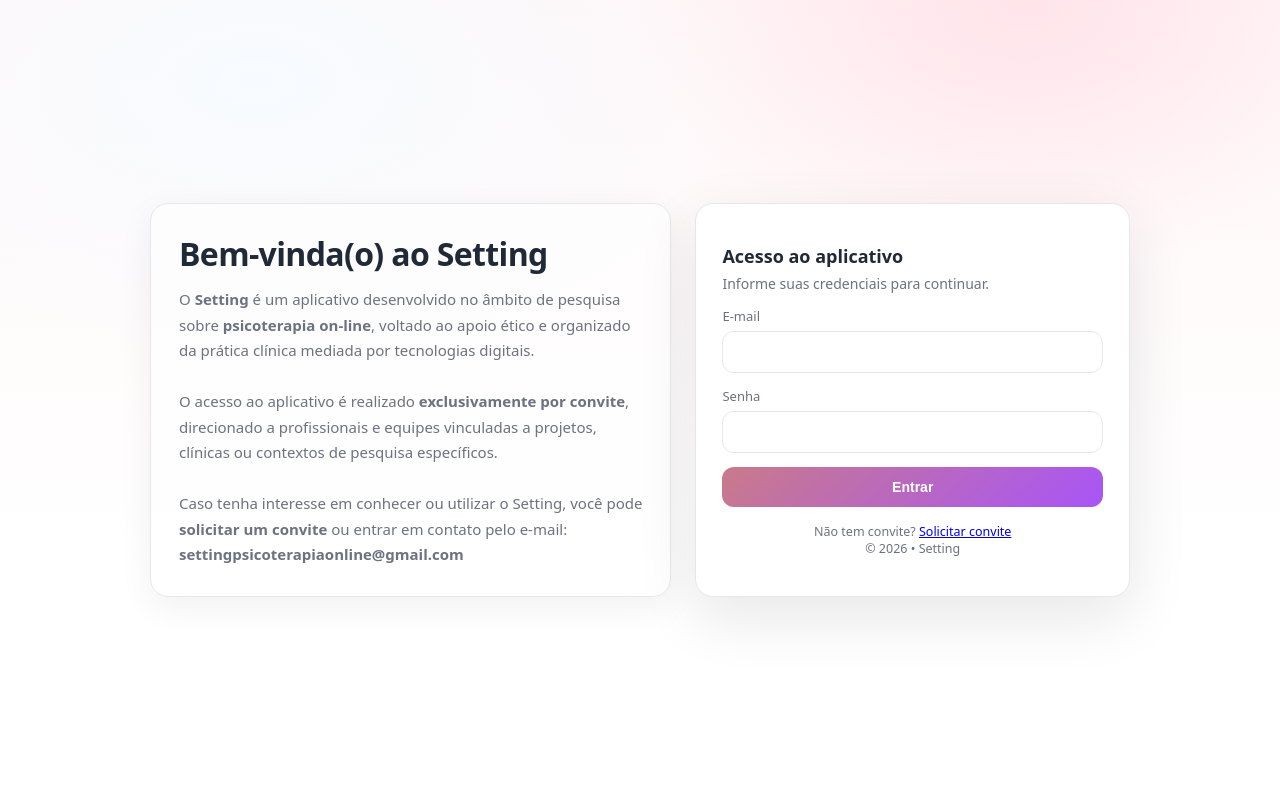
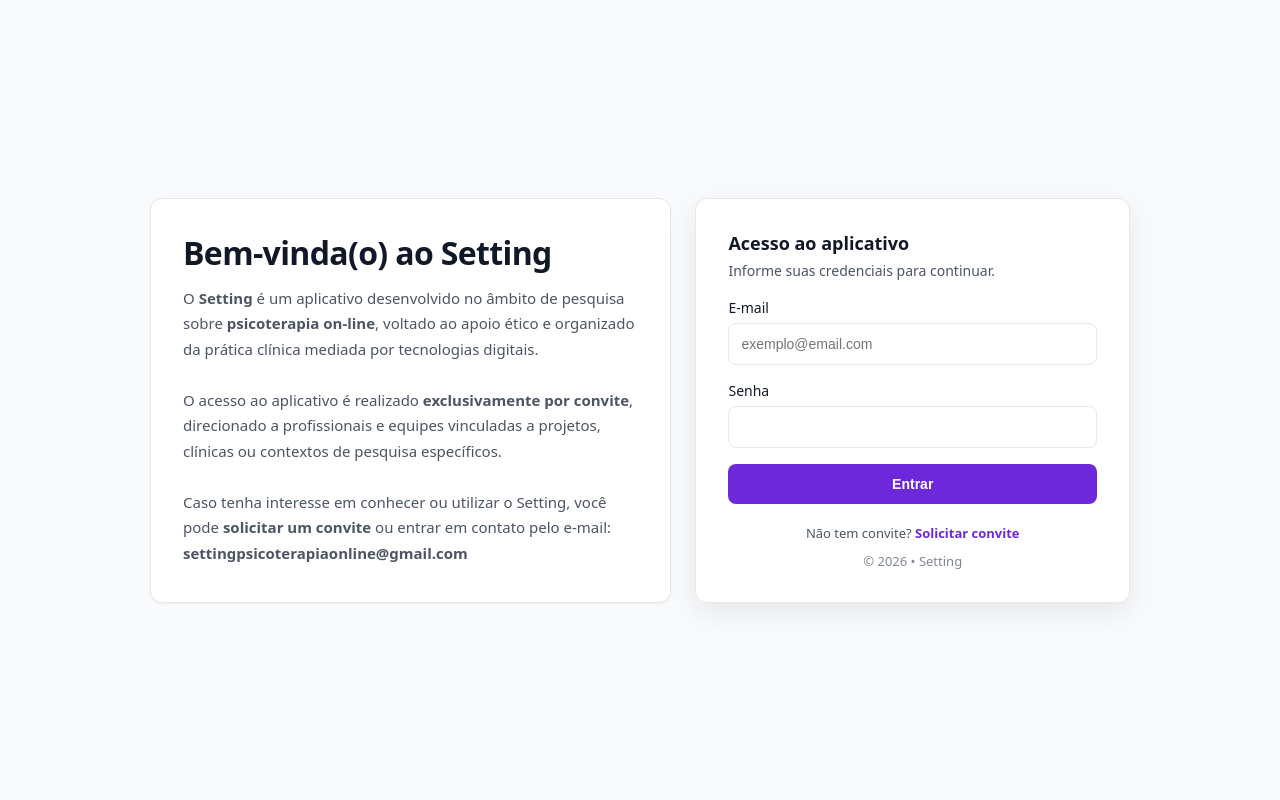
Before and after one commit to sabrinaandraderocha-cmyk/setting-psicoterapia-online, a FastAPI app: page /login in a window 1280 px wide. Run offline with FastAPI, Linux system fonts and the light colour scheme.

Commit message:
Update login.html

```diff
--- a/app/templates/login.html
+++ b/app/templates/login.html
@@ -6,143 +6,166 @@
   <title>Entrar no Setting</title>
 
   <style>
-    :root{
-      --bg1:#fff6f7;
-      --bg2:#f7fbff;
-      --card:#ffffff;
-      --text:#1f2937;
-      --muted:#6b7280;
-      --border:#e5e7eb;
-      --accent:#c97a8a;
-      --accent2:#a855f7;
-      --danger:#b91c1c;
-      --shadow: 0 20px 60px rgba(17,24,39,.10);
-      --radius: 18px;
-      --focus: 0 0 0 4px rgba(201,122,138,.25);
+    /* VARIÁVEIS ATUALIZADAS PARA O NOVO PADRÃO ROXO */
+    :root {
+      --bg: #f9fafb;           /* Cinza suave para o fundo */
+      --card: #ffffff;
+      --text: #111827;         /* Gray 900 */
+      --muted: #4b5563;        /* Gray 600 */
+      --border: #e5e7eb;
+      --accent: #6D28D9;       /* Roxo vibrante (Setting) */
+      --accent-dark: #4C1D95;  /* Roxo escuro para hover */
+      --danger: #dc2626;
+      --shadow: 0 10px 30px rgba(0,0,0,0.08);
+      --radius: 12px;          /* Padronizado com os cards da Home */
+      --focus: 0 0 0 3px rgba(109, 40, 217, 0.15);
     }
 
-    *{ box-sizing:border-box; }
+    * { box-sizing: border-box; }
 
-    body{
-      margin:0;
+    body {
+      margin: 0;
       font-family: system-ui, -apple-system, Segoe UI, Roboto, Arial;
-      color:var(--text);
-      background:
-        radial-gradient(900px 500px at 20% 10%, var(--bg2), transparent 60%),
-        radial-gradient(700px 500px at 80% 0%, #ffe4ea, transparent 55%),
-        linear-gradient(180deg, var(--bg1), #ffffff 70%);
-      min-height:100vh;
-      display:grid;
-      place-items:center;
+      color: var(--text);
+      background-color: var(--bg); /* Fundo limpo e profissional */
+      min-height: 100vh;
+      display: grid;
+      place-items: center;
       padding: 28px 16px;
     }
 
-    .wrap{
-      width:100%;
+    .wrap {
+      width: 100%;
       max-width: 980px;
-      display:grid;
+      display: grid;
       grid-template-columns: 1.2fr 1fr;
       gap: 24px;
     }
 
-    .hero{
-      padding: 28px;
+    .hero {
+      padding: 32px;
       border-radius: var(--radius);
-      background: rgba(255,255,255,.65);
-      border:1px solid var(--border);
-      box-shadow: 0 10px 35px rgba(17,24,39,.06);
+      background: #ffffff;
+      border: 1px solid var(--border);
+      box-shadow: 0 1px 3px rgba(0,0,0,0.05);
     }
 
-    h1{
+    h1 {
       margin: 0 0 12px 0;
       font-size: 32px;
       letter-spacing: -0.02em;
+      color: var(--text);
+      font-weight: 800;
     }
 
-    .sub{
+    .sub {
       color: var(--muted);
       font-size: 15px;
       line-height: 1.7;
       margin: 0;
     }
 
-    .card{
+    .card {
       background: var(--card);
       border-radius: var(--radius);
       box-shadow: var(--shadow);
-      padding: 26px;
-      border:1px solid var(--border);
-      display:flex;
+      padding: 32px;
+      border: 1px solid var(--border);
+      display: flex;
       flex-direction: column;
       justify-content: center;
     }
 
-    .card h2{
-      margin:0 0 6px 0;
+    .card h2 {
+      margin: 0 0 6px 0;
       font-size: 18px;
+      font-weight: 700;
     }
 
-    .card p{
-      margin:0 0 14px 0;
+    .card p {
+      margin: 0 0 18px 0;
       color: var(--muted);
       font-size: 14px;
     }
 
-    label{
-      display:block;
-      font-size: 13px;
-      color: var(--muted);
+    label {
+      display: block;
+      font-size: 14px;
+      font-weight: 500;
+      color: var(--text);
       margin-bottom: 6px;
     }
 
-    input{
-      width:100%;
+    input {
+      width: 100%;
       padding: 12px;
-      border-radius: 12px;
-      border:1px solid var(--border);
+      border-radius: 8px;
+      border: 1px solid var(--border);
       font-size: 14px;
-      margin-bottom: 14px;
+      margin-bottom: 16px;
+      background: #fff;
+      transition: border-color 0.2s, box-shadow 0.2s;
     }
 
-    input:focus{
-      outline:none;
+    input:focus {
+      outline: none;
       border-color: var(--accent);
       box-shadow: var(--focus);
     }
 
-    .btn{
-      width:100%;
+    /* BOTÃO PADRONIZADO (SEM DEGRADÊ) */
+    .btn {
+      width: 100%;
       padding: 12px;
-      border-radius: 12px;
-      border:none;
-      font-weight: 700;
+      border-radius: 8px;
+      border: none;
+      font-weight: 600;
       font-size: 14px;
-      color:#fff;
-      background: linear-gradient(135deg, var(--accent), var(--accent2));
-      cursor:pointer;
+      color: #fff;
+      background: var(--accent);
+      cursor: pointer;
+      transition: background 0.2s, transform 0.1s;
     }
 
-    .btn:hover{ filter: brightness(1.05); }
+    .btn:hover {
+      background: var(--accent-dark);
+    }
 
-    .error{
-      background: rgba(185,28,28,.08);
+    .btn:active {
+      transform: scale(0.98);
+    }
+
+    .error {
+      background: rgba(220, 38, 38, 0.08);
       color: var(--danger);
-      border:1px solid rgba(185,28,28,.25);
+      border: 1px solid rgba(220, 38, 38, 0.2);
       padding: 10px 12px;
-      border-radius: 12px;
+      border-radius: 8px;
       font-size: 13px;
       margin-bottom: 14px;
     }
 
-    .foot{
-      margin-top: 16px;
-      font-size: 12.5px;
+    .foot {
+      margin-top: 20px;
+      font-size: 13px;
       color: var(--muted);
-      text-align:center;
+      text-align: center;
     }
 
-    @media (max-width: 860px){
-      .wrap{ grid-template-columns: 1fr; }
+    .foot a {
+      color: var(--accent);
+      text-decoration: none;
+      font-weight: 600;
+    }
+
+    .foot a:hover {
+      text-decoration: underline;
+    }
+
+    @media (max-width: 860px) {
+      .wrap { grid-template-columns: 1fr; }
+      .hero { order: 2; }
+      .card { order: 1; }
     }
   </style>
 </head>
@@ -178,7 +201,7 @@
 
       <form method="post" action="/login">
         <label for="email">E-mail</label>
-        <input id="email" name="email" type="email" required />
+        <input id="email" name="email" type="email" required placeholder="exemplo@email.com" />
 
         <label for="password">Senha</label>
         <input id="password" name="password" type="password" required />
@@ -188,7 +211,7 @@
 
       <div class="foot">
         Não tem convite? <a href="/solicitar-convite">Solicitar convite</a><br />
-        © 2026 • Setting
+        <span style="display:block; margin-top: 10px; opacity: 0.7;">© 2026 • Setting</span>
       </div>
     </main>
 
```
